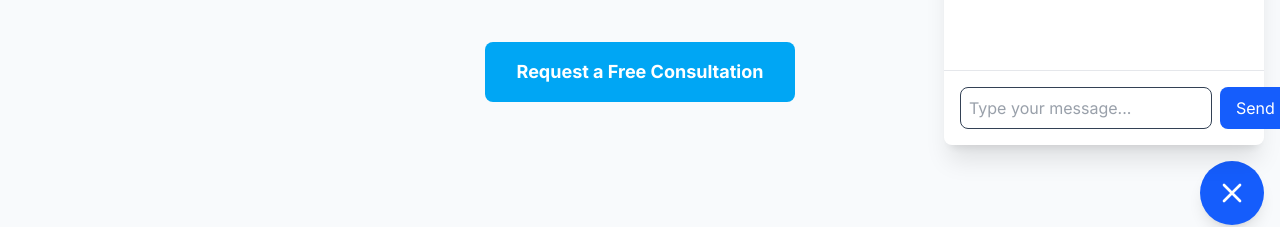
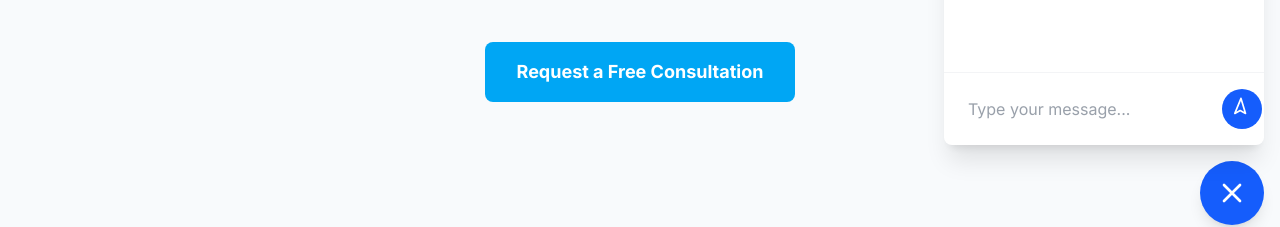
Before and after one commit to vunguyen82/3btai-website, a Next.js app: page / in a window 1280 px wide. Both pictures are taken after a click on the button 1232 px from the left and 752 px from the top of the page. Shown: the part 559-786 px from the top of the page. Built offline with nearby package versions, Linux system fonts and the light colour scheme; no server answers.

Commit message:
feat(chat): redesign chat input area

```diff
--- a/src/components/ChatWidget.tsx
+++ b/src/components/ChatWidget.tsx
@@ -147,10 +147,10 @@
             ))}
             <div ref={messagesEndRef} />
           </div>
-          <div className="p-4 border-t border-gray-200 flex">
+          <div className="p-4 border-t border-gray-100 flex items-center">
             <input
               type="text"
-              className="flex-1 border rounded-lg p-2 focus:outline-none focus:ring-2 focus:ring-blue-500"
+              className="flex-1 bg-transparent p-2 focus:outline-none"
               placeholder="Type your message..."
               value={input}
               onChange={(e) => setInput(e.target.value)}
@@ -158,9 +158,11 @@
             />
             <button
               onClick={handleSend}
-              className="ml-2 bg-blue-600 text-white rounded-lg px-4 py-2 focus:outline-none"
+              className="ml-3 w-10 h-10 flex-shrink-0 bg-blue-600 text-white rounded-full flex items-center justify-center focus:outline-none hover:bg-blue-700 transition-colors"
             >
-              Send
+              <svg fill="none" stroke="currentColor" viewBox="0 0 24 24" className="w-5 h-5 transform -rotate-45 -translate-x-px">
+                <path strokeLinecap="round" strokeLinejoin="round" strokeWidth="2" d="M21,3,3,10.53l6.98,2.1,2.1,6.98Z"></path>
+              </svg>
             </button>
           </div>
         </div>
```
